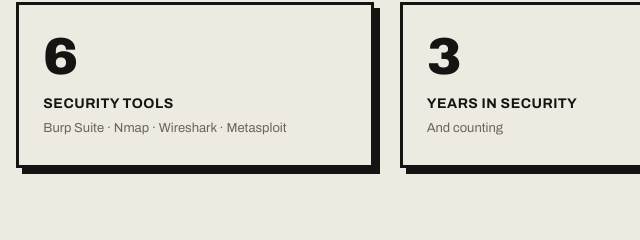
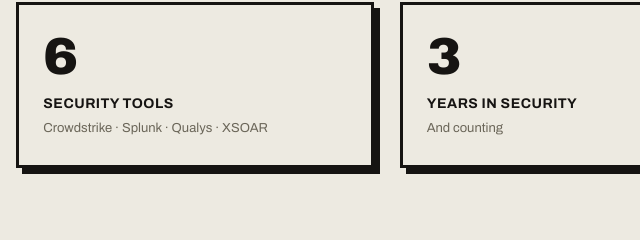
Before and after one commit to denisebnx/denisebanks-portfolio, a plain HTML site: page index.html in a window 1280 px wide. Shown: the part 671-911 px from the top of the page, 445-1085 px from the left. Drawn offline with Linux system fonts and the light colour scheme.

Commit message:
Update security tools listed in index.html

```diff
--- a/index.html
+++ b/index.html
@@ -241,7 +241,7 @@
     <div class="stat">
       <div class="num dark">6</div>
       <div class="label">Security Tools</div>
-      <div class="note">Burp Suite &middot; Nmap &middot; Wireshark &middot; Metasploit</div>
+      <div class="note">Crowdstrike &middot; Splunk &middot; Qualys &middot; XSOAR</div>
     </div>
     <div class="stat">
       <div class="num dark">3</div>
```
